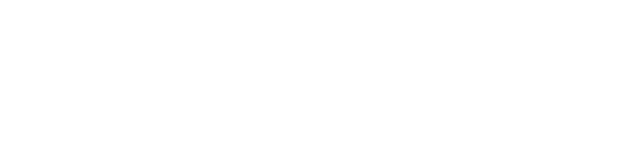
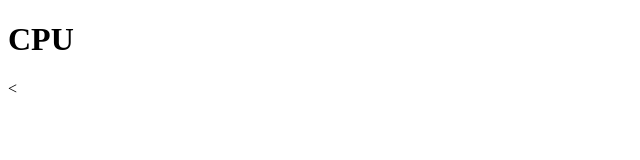
Before and after one commit to iamneo-production/dfadcecebfdeadaeccdfffebaeceaec, a website: page public/index.html in a window 1280 px wide. Shown: the whole page, without its empty margins (0-640 px from the left). Drawn offline with Linux system fonts and the light colour scheme.

Commit message:
Backup Commit

```diff
--- a/public/index.html
+++ b/public/index.html
@@ -8,6 +8,9 @@
     <link rel="stylesheet" href="style.css" />
 </head>
 <body>
+    <h1>CPU</h1>
+    <P><</P>
+
 
 </body>
 </html>
```
